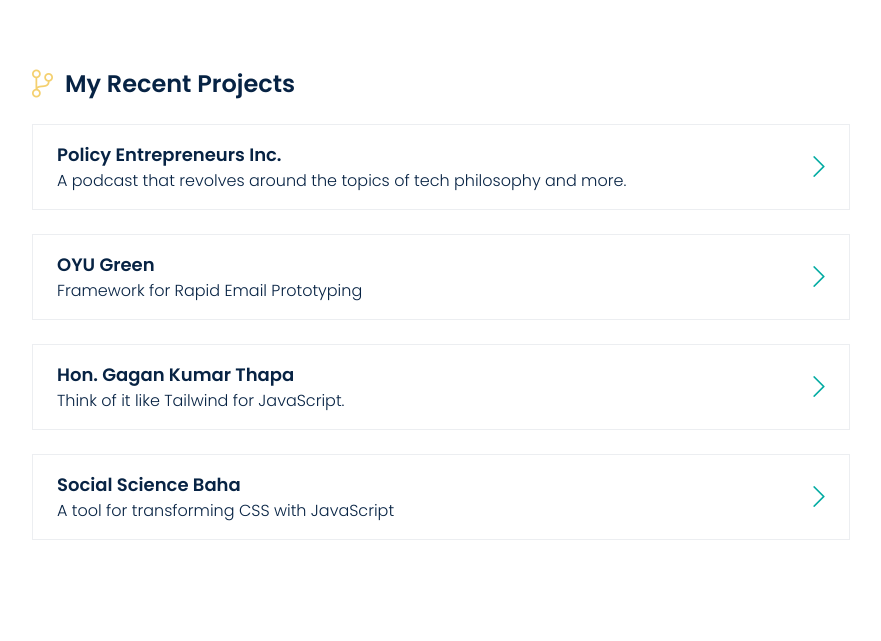
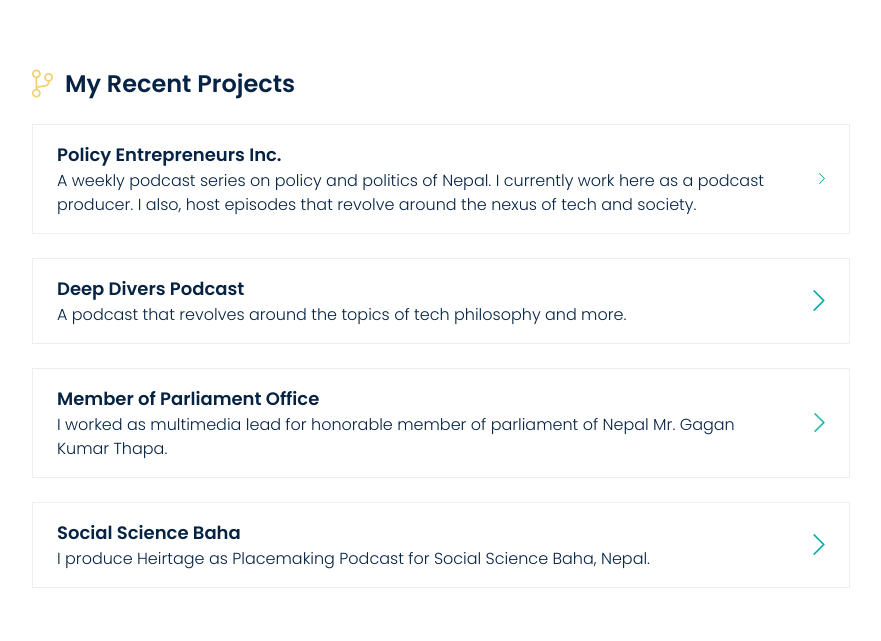
Before and after one commit to hridesh94/Atlas, a plain HTML site: page index.html in a window 1280 px wide. Shown: the part 1770-2411 px from the top of the page, without its empty margins (199-1080 px from the left). Drawn offline with nearby package versions, Linux system fonts and the light colour scheme.

Commit message:
index-update

```diff
--- a/index.html
+++ b/index.html
@@ -3,34 +3,53 @@
 
 <head>
   <meta charset="utf-8" />
-  <meta name="viewport" content="width=device-width, initial-scale=1, shrink-to-fit=no" />
-  <title>Hridesh Sapkota - Podcast Producer and Web Developer</title>
+
+  <meta content="IE=edge,chrome=1" http-equiv="X-UA-Compatible" />
+
+  <meta content="width=device-width, initial-scale=1, shrink-to-fit=no" name="viewport" />
+
+  <title> Hridesh Sapkota </title>
+
+  <meta property="og:title" content="The Singular Majesty of a Mountain Reverie" />
+
+  <meta property="og:locale" content="en_US" />
+
   <meta name="description"
-    content="A personal portfolio site of Hridesh Sapkota, a podcast producer and web developer based in Kathmandu, Nepal." />
-  <link rel="canonical" href="https://hrideshsapkota.com.np/" />
-  <link rel="icon" type="image/png" href="/assets/img/reee crop.svg" />
-  <meta property="og:title" content="Hridesh Sapkota - Podcast Producer and Web Developer" />
-  <meta property="og:locale" content="en_US" />
-  <meta property="og:url" content="https://hrideshsapkota.com.np/" />
-  <meta property="og:description"
-    content="A personal portfolio site of Hridesh Sapkota, a podcast producer and web developer based in the Himalayas." />
+    content="Hi, I’m Hridesh Sapkota.
+    A podcast producer and a video/motion graphics editor enjoying life on the foothills of the Himalayas." />
+
+    <link rel="icon" type="image/png" href="/assets/img/reee crop.svg" />
+
+  <meta property="og:site_name" content="Atlas Template" />
+
   <meta property="og:image" content="https://atlas.tailwindmade.com/assets/img/social.jpg" />
+
   <meta name="twitter:card" content="summary_large_image" />
+
   <meta name="twitter:site" content="@hrideshsapkota" />
+
   <link crossorigin="crossorigin" href="https://fonts.gstatic.com" rel="preconnect" />
+
   <link as="style" href="https://fonts.googleapis.com/css2?family=Poppins:wght@300;400;500;600;700&display=swap"
     rel="preload" />
+
   <link href="https://fonts.googleapis.com/css2?family=Poppins:wght@300;400;500;600;700&display=swap"
     rel="stylesheet" />
+
   <link rel="stylesheet" href="https://unpkg.com/boxicons@2.0.7/css/boxicons.min.css" />
+
   <link crossorigin="anonymous" href="/assets/styles/main.min.css" media="screen" rel="stylesheet" />
+
+  <script src="//cdnjs.cloudflare.com/ajax/libs/highlight.js/10.5.0/highlight.min.js"></script>
+
   <link rel="stylesheet"
     href="https://cdnjs.cloudflare.com/ajax/libs/highlight.js/10.5.0/styles/atom-one-dark.min.css" />
-  <script src="//cdnjs.cloudflare.com/ajax/libs/highlight.js/10.5.0/highlight.min.js"></script>
+
   <script>
     hljs.initHighlightingOnLoad();
   </script>
-  <!-- Alpine.js V3 -->
+
+  <!--Alpine Js V3-->
   <script src="https://unpkg.com/alpinejs@3.x.x/dist/cdn.min.js" defer></script>
 </head>
 
@@ -138,7 +157,7 @@
       <div class="container mx-auto">
         <div class="border-b border-grey-lighter py-16 lg:py-20">
           <div>
-            <img src="/assets/img/profile-pic (47).png" class="h-16 w-16" alt="author" />
+            <img src="/assets/img/hrideshpp.png" class="h-16 w-16" alt="author" />
           </div>
           <h1 class="pt-3 font-body text-4xl font-semibold text-primary dark:text-white md:text-5xl lg:text-6xl">
             Hi, I’m Hridesh Sapkota.
@@ -260,10 +279,24 @@
           </div>
           <div>
 
-            <a href="https://deepdivers.space/" class="mb-6 flex items-center justify-between border border-grey-lighter px-4 py-4 sm:px-6">
+            <a href="https://podcast.pei.center/" class="mb-6 flex items-center justify-between border border-grey-lighter px-4 py-4 sm:px-6">
               <span class="w-9/10 pr-8">
                 <h4 class="font-body text-lg font-semibold text-primary dark:text-white">
                   Policy Entrepreneurs Inc.
+                </h4>
+                <p class="font-body font-light text-primary dark:text-white">
+                  A weekly podcast series on policy and politics of Nepal. I currently work here as a podcast producer. I also, host episodes that revolve around the nexus of tech and society.
+                </p>
+              </span>
+              <span class="w-1/10">
+                <img src="/assets/img/chevron-right.png" class="mx-auto" alt="chevron right" />
+              </span>
+            </a>
+
+            <a href="https://deepdivers.space/ " class="mb-6 flex items-center justify-between border border-grey-lighter px-4 py-4 sm:px-6">
+              <span class="w-9/10 pr-8">
+                <h4 class="font-body text-lg font-semibold text-primary dark:text-white">
+                  Deep Divers Podcast
                 </h4>
                 <p class="font-body font-light text-primary dark:text-white">
                   A podcast that revolves around the topics of tech philosophy and more.
@@ -274,13 +307,13 @@
               </span>
             </a>
 
-            <a href=" / " class="mb-6 flex items-center justify-between border border-grey-lighter px-4 py-4 sm:px-6">
+            <a href="https://en.wikipedia.org/wiki/Gagan_Thapa" class="mb-6 flex items-center justify-between border border-grey-lighter px-4 py-4 sm:px-6">
               <span class="w-9/10 pr-8">
                 <h4 class="font-body text-lg font-semibold text-primary dark:text-white">
-                  OYU Green
+                  Member of Parliament Office
                 </h4>
                 <p class="font-body font-light text-primary dark:text-white">
-                  Framework for Rapid Email Prototyping
+                  I worked as multimedia lead for honorable member of parliament of Nepal Mr. Gagan Kumar Thapa.
                 </p>
               </span>
               <span class="w-1/10">
@@ -288,27 +321,13 @@
               </span>
             </a>
 
-            <a href=" / " class="mb-6 flex items-center justify-between border border-grey-lighter px-4 py-4 sm:px-6">
-              <span class="w-9/10 pr-8">
-                <h4 class="font-body text-lg font-semibold text-primary dark:text-white">
-                  Hon. Gagan Kumar Thapa
-                </h4>
-                <p class="font-body font-light text-primary dark:text-white">
-                  Think of it like Tailwind for JavaScript.
-                </p>
-              </span>
-              <span class="w-1/10">
-                <img src="/assets/img/chevron-right.png" class="mx-auto" alt="chevron right" />
-              </span>
-            </a>
-
-            <a href=" / " class="mb-6 flex items-center justify-between border border-grey-lighter px-4 py-4 sm:px-6">
+            <a href=" https://heritageasplacemaking.com/ " class="mb-6 flex items-center justify-between border border-grey-lighter px-4 py-4 sm:px-6">
               <span class="w-9/10 pr-8">
                 <h4 class="font-body text-lg font-semibold text-primary dark:text-white">
                   Social Science Baha
                 </h4>
                 <p class="font-body font-light text-primary dark:text-white">
-                  A tool for transforming CSS with JavaScript
+                  I produce Heirtage as Placemaking Podcast for Social Science Baha, Nepal.
                 </p>
               </span>
               <span class="w-1/10">
@@ -328,7 +347,7 @@
             <img src="/assets/img/reee crop.svg" alt="logo" />
           </a>
           <p class="pt-5 font-body font-light text-primary dark:text-white sm:pt-0">
-            ©2023 Hridesh Sapkota.
+            ©2024 Hridesh Sapkota.
           </p>
         </div>
         <div class="mr-auto flex items-center pt-5 sm:mr-0 sm:pt-0">
```
Also changed, not shown: assets/img/Hridesh Handwritten.svg (added), assets/img/Neutral Minimal Monogram Typography Logo.svg (added).
